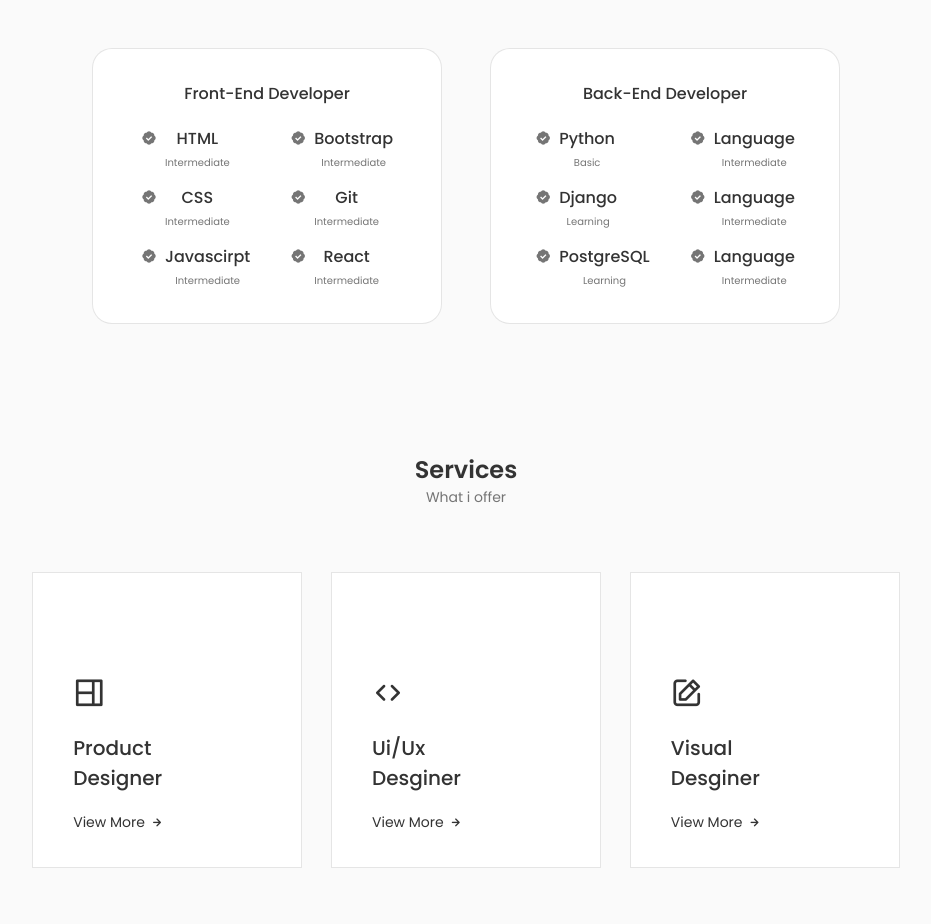
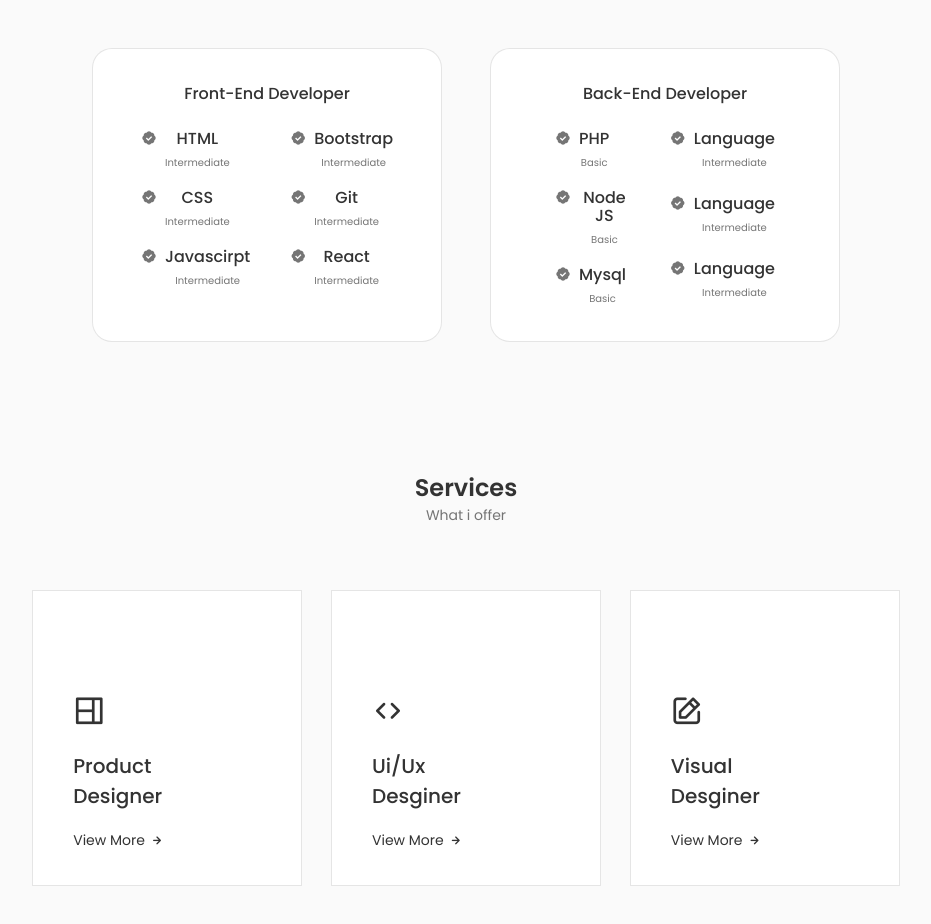
Before and after one commit to Hyper-Sk/Shaik-Portfolio, a React (Create React App) app: page / in a window 1280 px wide. Shown: the part 1380-2304 px from the top of the page, without its empty margins (174-1105 px from the left). Built offline with nearby package versions, Linux system fonts and the light colour scheme.

Commit message:
Update Backend.jsx

```diff
--- a/src/components/skills/Backend.jsx
+++ b/src/components/skills/Backend.jsx
@@ -10,22 +10,22 @@ function Backend() {
                     <div className="skills__data">
                         <i class='bx bxs-badge-check'></i>
                         <div>
-                            <h3 className="skills__name">Python</h3>
+                            <h3 className="skills__name">PHP</h3>
                             <span className="skills__level">Basic</span>
                         </div>
                     </div>
                     <div className="skills__data">
                         <i class='bx bxs-badge-check'></i>
                         <div>
-                            <h3 className="skills__name">Django</h3>
-                            <span className="skills__level">Learning</span>
+                            <h3 className="skills__name">Node JS</h3>
+                            <span className="skills__level">Basic</span>
                         </div>
                     </div>
                     <div className="skills__data">
                         <i class='bx bxs-badge-check'></i>
                         <div>
-                            <h3 className="skills__name">PostgreSQL</h3>
-                            <span className="skills__level">Learning</span>
+                            <h3 className="skills__name">Mysql</h3>
+                            <span className="skills__level">Basic</span>
                         </div>
                     </div>
                 </div>
```
